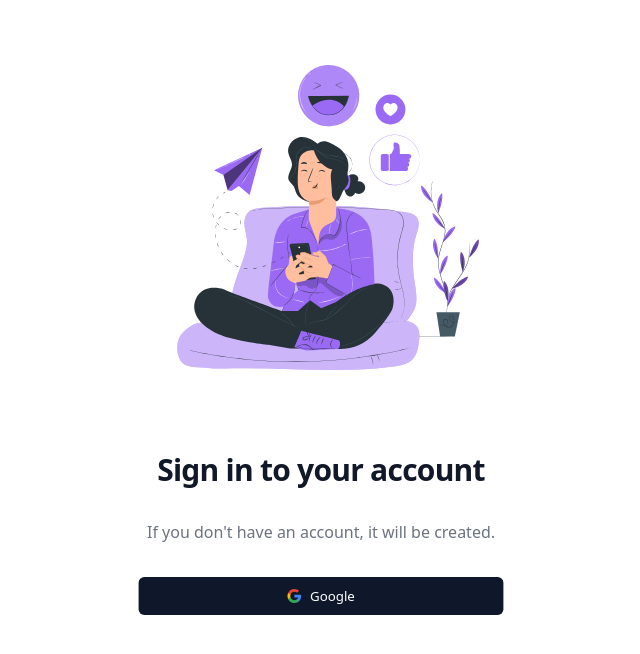
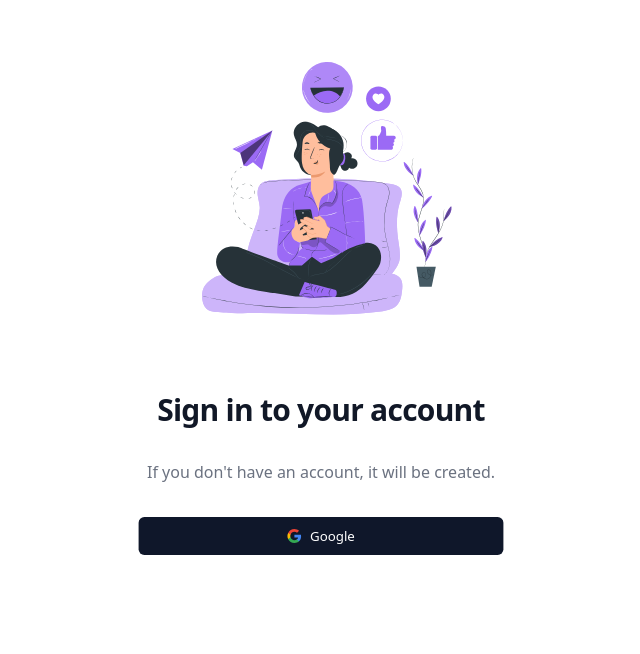
Before and after one commit to pritam-guptaa/chat-app, a Next.js app in the folder client/: page /login in a window 1280 px wide. Shown: the top 654 px of the page, without its empty margins (319-959 px from the left). Built offline with nearby package versions, Linux system fonts and the light colour scheme.

Commit message:
added illustration in login page

```diff
--- a/client/src/app/(auth)/login/page.tsx
+++ b/client/src/app/(auth)/login/page.tsx
@@ -28,6 +28,7 @@ const Page: FC<pageProps> = ({}) => {
         <div className="w-full flex flex-col items-center max-w-md space-y-8 ">
           <div className="flex flex-col items-center gap-8">
             {/* Illustration start */}
+            <div id='welcome-illustration' className="h-72 w-72">
             <svg xmlns="http://www.w3.org/2000/svg" viewBox="0 0 500 500">
               <g id="freepik--Floor--inject-54">
                 <path
@@ -714,6 +715,7 @@ const Page: FC<pageProps> = ({}) => {
                 ></path>
               </g>
             </svg>
+            </div>
             {/* Illustration end */}
             <h2 className="mt-6 text-center text-3xl font-bold tracking-tight text-gray-900">
               Sign in to your account
```
